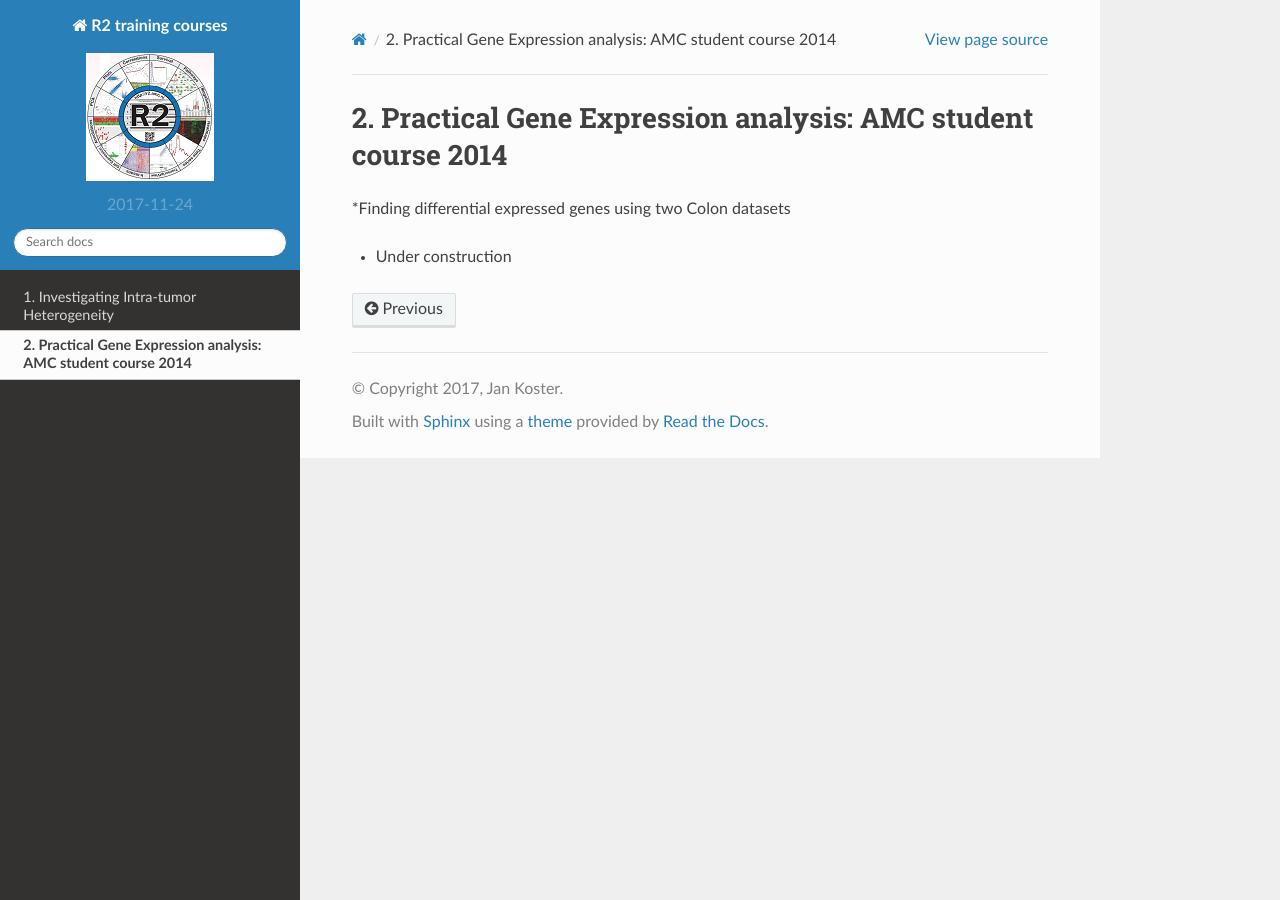
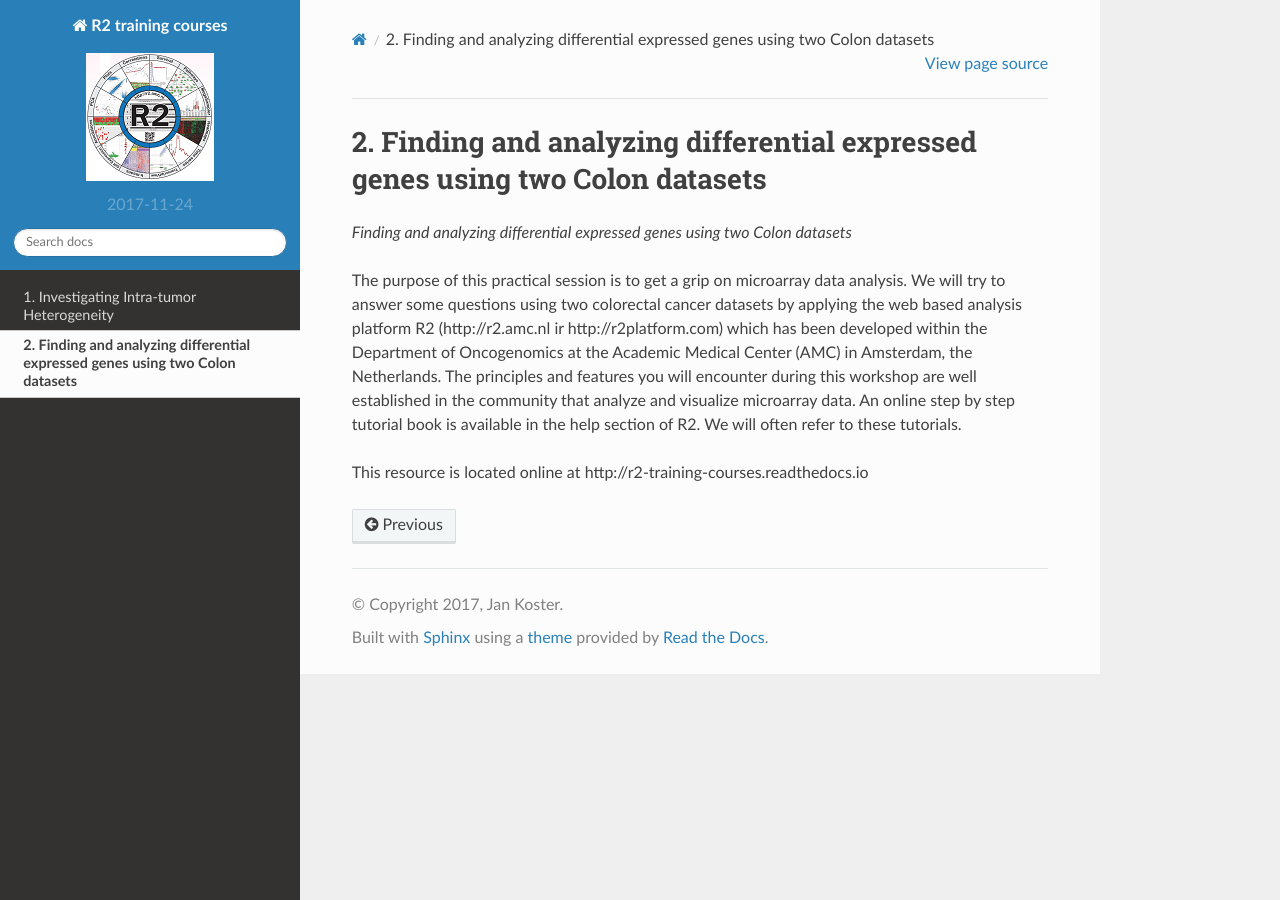
Before and after one commit to antronerds/r2-training-courses, a Sphinx documentation site: the page built from docs/Microarray_analysis_-_Using_Tumor_Colon_datasets.md, in a window 1280 px wide. Built offline with Sphinx 7.4.7 and the Read the Docs theme 2.0.0, drawn with Linux system fonts in a browser that asks for light colours.

Commit message:
update
update

```diff
--- a/docs/Microarray_analysis_-_Using_Tumor_Colon_datasets.md
+++ b/docs/Microarray_analysis_-_Using_Tumor_Colon_datasets.md
@@ -1,5 +1,17 @@
-Practical Gene Expression analysis: AMC student course 2014
+<a id="analyzing_differential_expressed_genes"> </a>
+
+Finding and analyzing differential expressed genes using two Colon datasets
 =================================
 
-*Finding differential expressed genes using two Colon datasets
-* Under construction
+*Finding and analyzing differential expressed genes using two Colon datasets*
+
+The purpose of this practical session is to get a grip on microarray data analysis.
+We will try to answer some questions using two colorectal cancer datasets by applying
+the web based analysis platform R2 (http://r2.amc.nl ir http://r2platform.com) which has been developed within
+the Department of Oncogenomics at the Academic Medical Center (AMC) in Amsterdam,
+the Netherlands. The principles and features you will encounter during this workshop
+are well established in the community that analyze and visualize microarray data.
+An online step by step tutorial book is available in the help section of R2.
+We will often refer to these tutorials.
+
+This resource is located online at http://r2-training-courses.readthedocs.io
```
Also changed, not shown: 1 other file.
